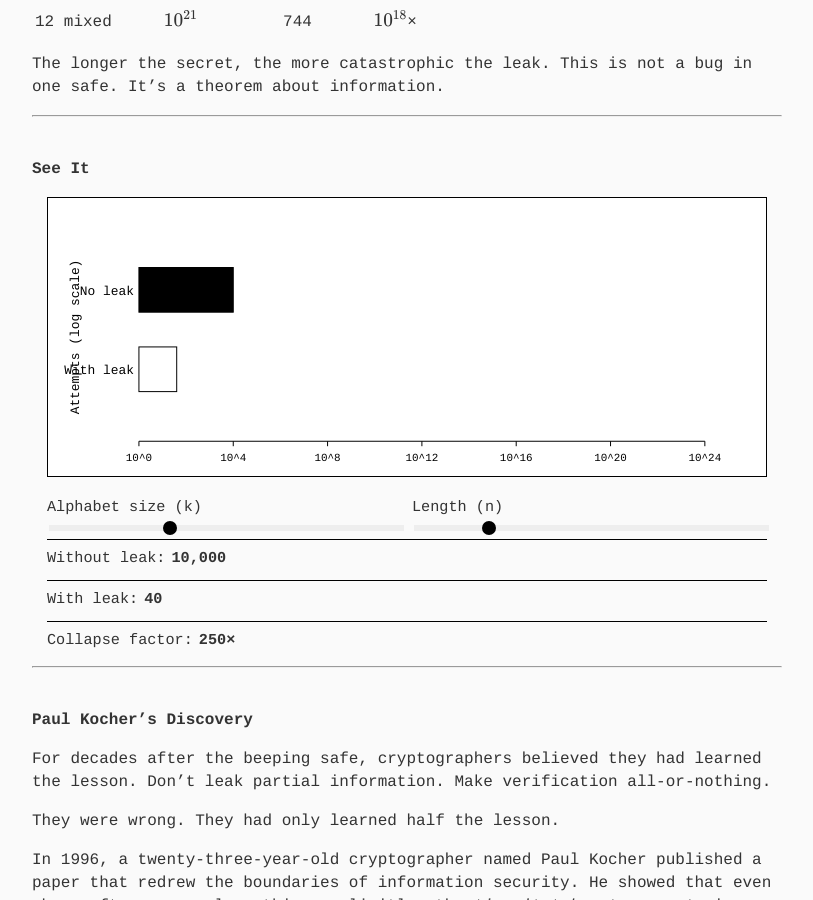
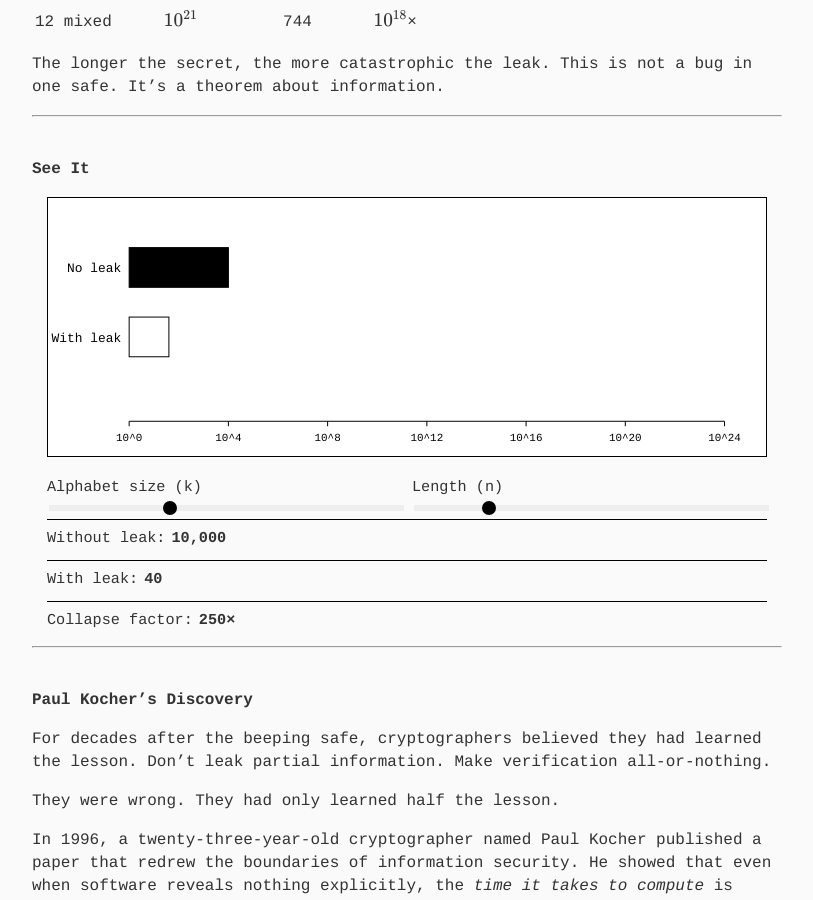
Before and after one commit to gcol33/blog, a Jekyll site: the page built from _posts/2025-12-06-leaky-locks.md, in a window 1280 px wide and 900 px high, scrolled down 1807 px. Shown: the whole window, without its empty margins (233-1046 px from the left). Built offline with Jekyll 4.4.1, drawn with Linux system fonts in a browser that asks for light colours; some web fonts are replaced.

Commit message:
Fix chart layout: remove y-axis label, adjust spacing
🤖 Generated with [Claude Code](https://claude.com/claude-code)

Co-Authored-By: Claude Opus 4.5 <noreply@anthropic.com>

```diff
--- a/_posts/2025-12-06-leaky-locks.md
+++ b/_posts/2025-12-06-leaky-locks.md
@@ -67,7 +67,7 @@ The longer the secret, the more catastrophic the leak. This is not a bug in one
 ## See It
 
 <div id="collapse-demo" style="max-width: 720px; margin: 0 auto;">
-  <svg id="collapse-svg" style="width:100%; height:280px; background:#fff; border:1px solid #000;"></svg>
+  <svg id="collapse-svg" style="width:100%; height:260px; background:#fff; border:1px solid #000;"></svg>
 
   <div class="collapse-controls">
     <label>Alphabet size (k)
@@ -164,23 +164,23 @@ The longer the secret, the more catastrophic the leak. This is not a bug in one
     document.getElementById('lin-value').textContent = fmt(lin);
     document.getElementById('ratio-value').textContent = fmt(Math.round(exp / lin)) + '×';
 
-    const W = 700, H = 280, pad = 80;
+    const W = 700, H = 260, pad = 70;
     const maxLog = 24;
     const expLog = Math.log10(exp);
     const linLog = Math.log10(lin);
-    const scaleW = W - pad - 50;
+    const scaleW = W - pad - 30;
 
-    let html = `<text x="20" y="${H/2}" text-anchor="middle" font-size="13" transform="rotate(-90,20,${H/2})">Attempts (log scale)</text>`;
+    let html = '';
 
-    const y1 = 70, y2 = 150, barH = 45;
+    const y1 = 50, y2 = 120, barH = 40;
     const expW = (expLog / maxLog) * scaleW;
     const linW = (linLog / maxLog) * scaleW;
 
     html += `<rect x="${pad}" y="${y1}" width="${expW}" height="${barH}" fill="#000" stroke="#000"/>`;
-    html += `<text x="${pad-5}" y="${y1+barH/2+5}" text-anchor="end" font-size="13">No leak</text>`;
+    html += `<text x="${pad-8}" y="${y1+barH/2+5}" text-anchor="end" font-size="13">No leak</text>`;
 
     html += `<rect x="${pad}" y="${y2}" width="${Math.max(linW,3)}" height="${barH}" fill="#fff" stroke="#000"/>`;
-    html += `<text x="${pad-5}" y="${y2+barH/2+5}" text-anchor="end" font-size="13">With leak</text>`;
+    html += `<text x="${pad-8}" y="${y2+barH/2+5}" text-anchor="end" font-size="13">With leak</text>`;
 
     html += `<line x1="${pad}" y1="${H-35}" x2="${pad + scaleW}" y2="${H-35}" stroke="#000"/>`;
     for (let i = 0; i <= 24; i += 4) {
```
